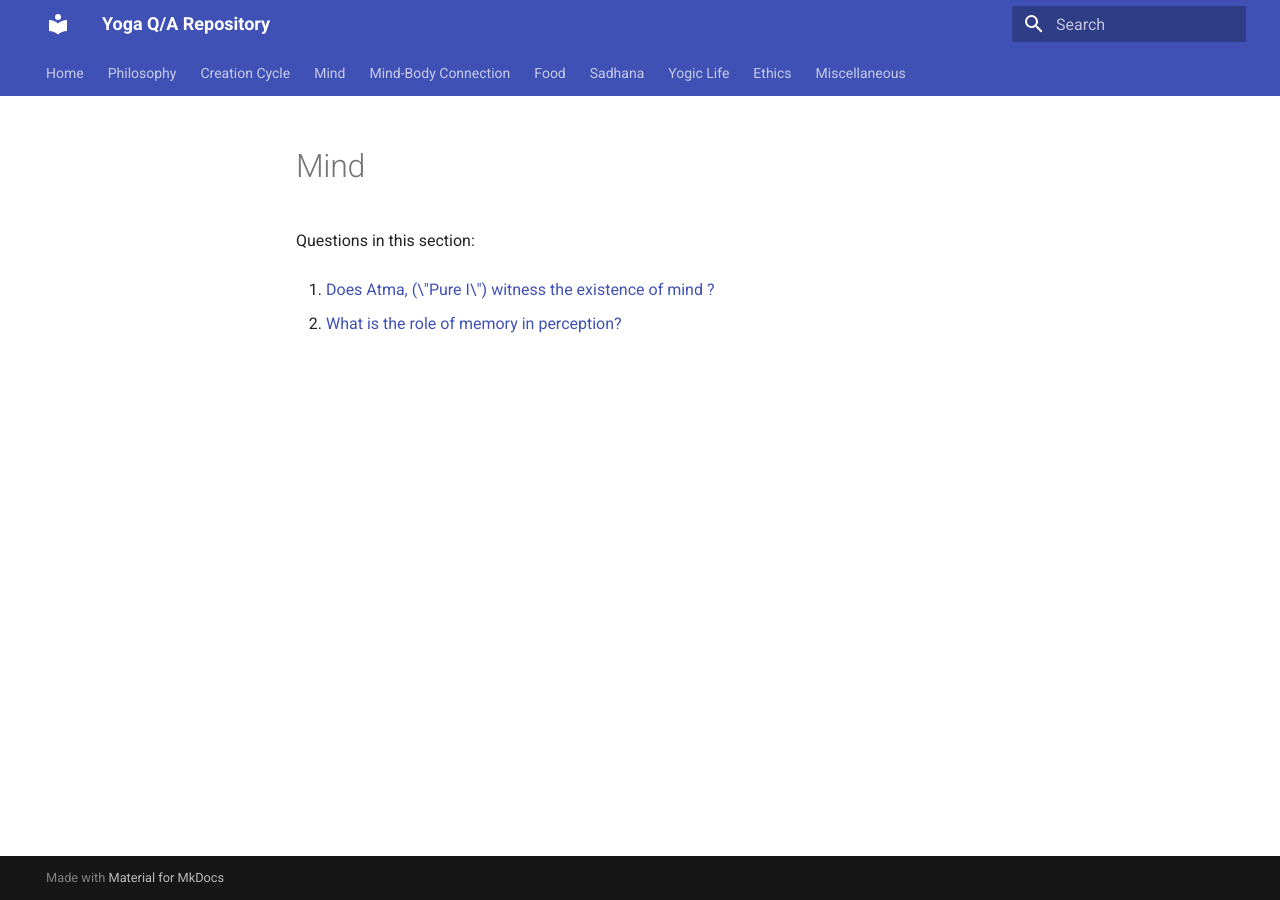
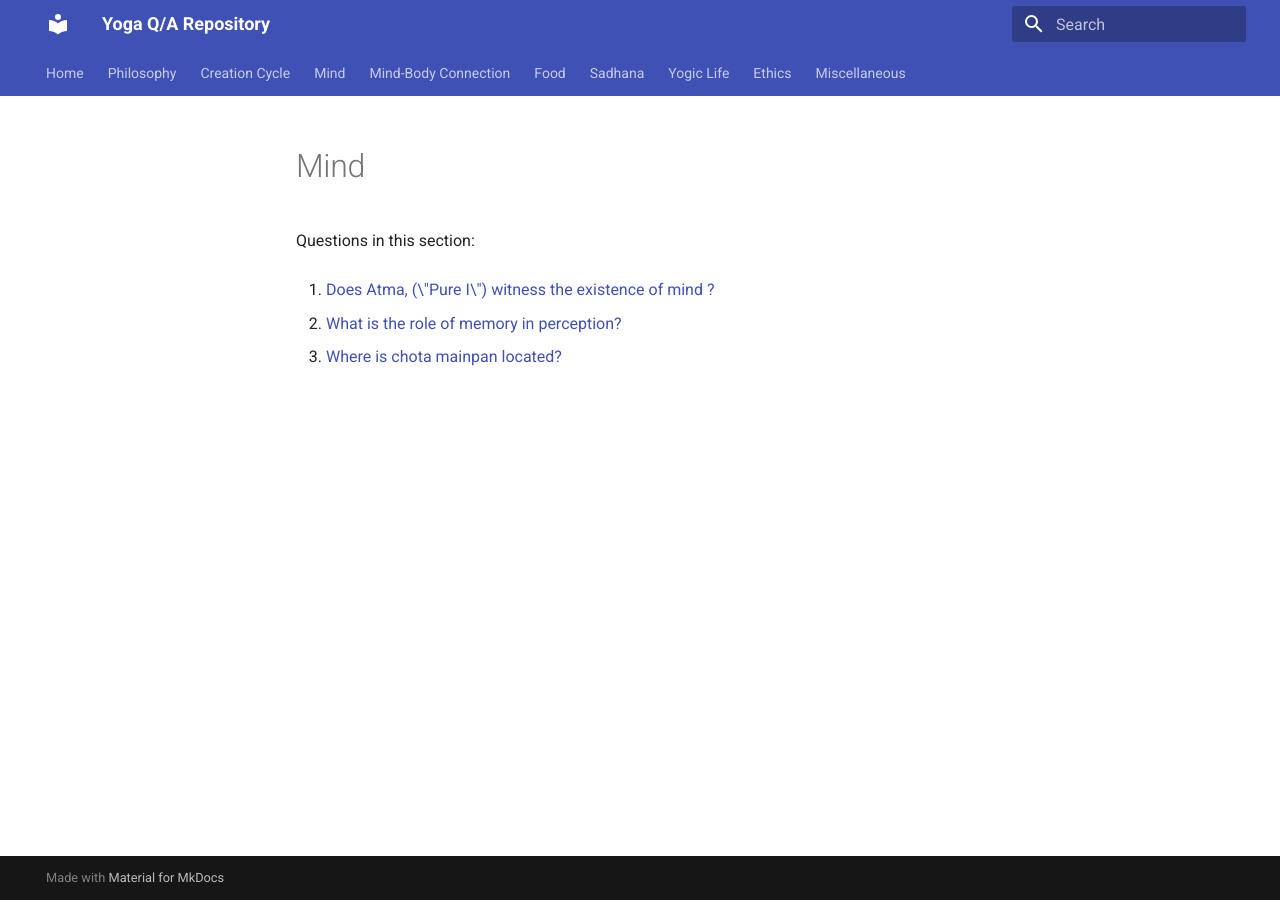
Before and after one commit to yogiclife/yoga-qa, an MkDocs documentation site: the page built from docs/mind/README.md, in a window 1280 px wide. Built offline with MkDocs 1.6.1 and Material for MkDocs 9.7.7, drawn with Linux system fonts in a browser that asks for light colours.

Commit message:
Update topic indices [skip ci]

```diff
--- a/docs/mind/README.md
+++ b/docs/mind/README.md
@@ -5,3 +5,5 @@ Questions in this section:
 1. [Does Atma, (\"Pure I\") witness the existence of mind ?](does-atma-pure-i-witness-the-existence-of-mind-20260628-102825.md)
 
 2. [What is the role of memory in perception?](what-is-the-role-of-memory-in-perception-20260628-101808.md)
+
+3. [Where is chota mainpan located?](where-is-chota-mainpan-located-20260629-083516.md)
```
